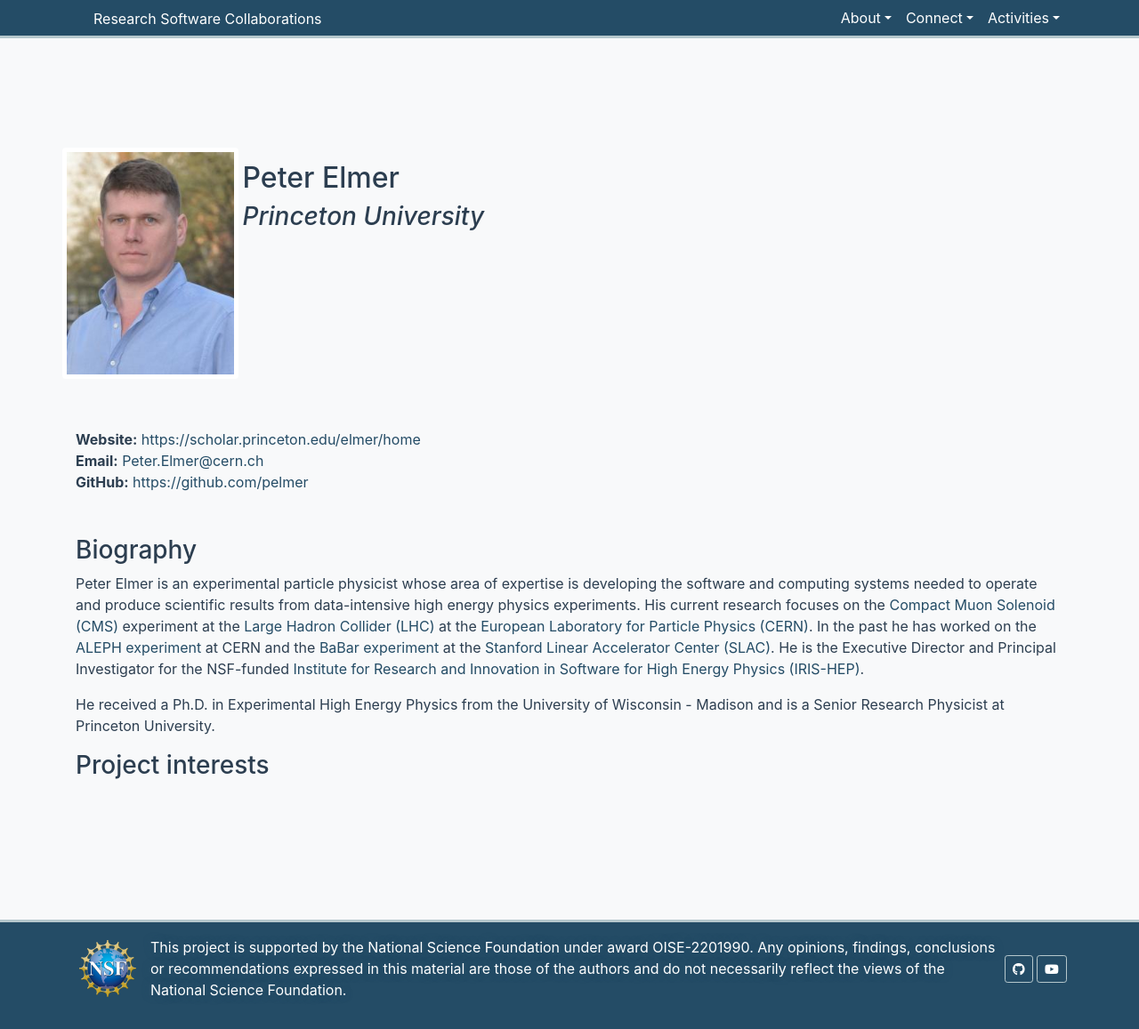
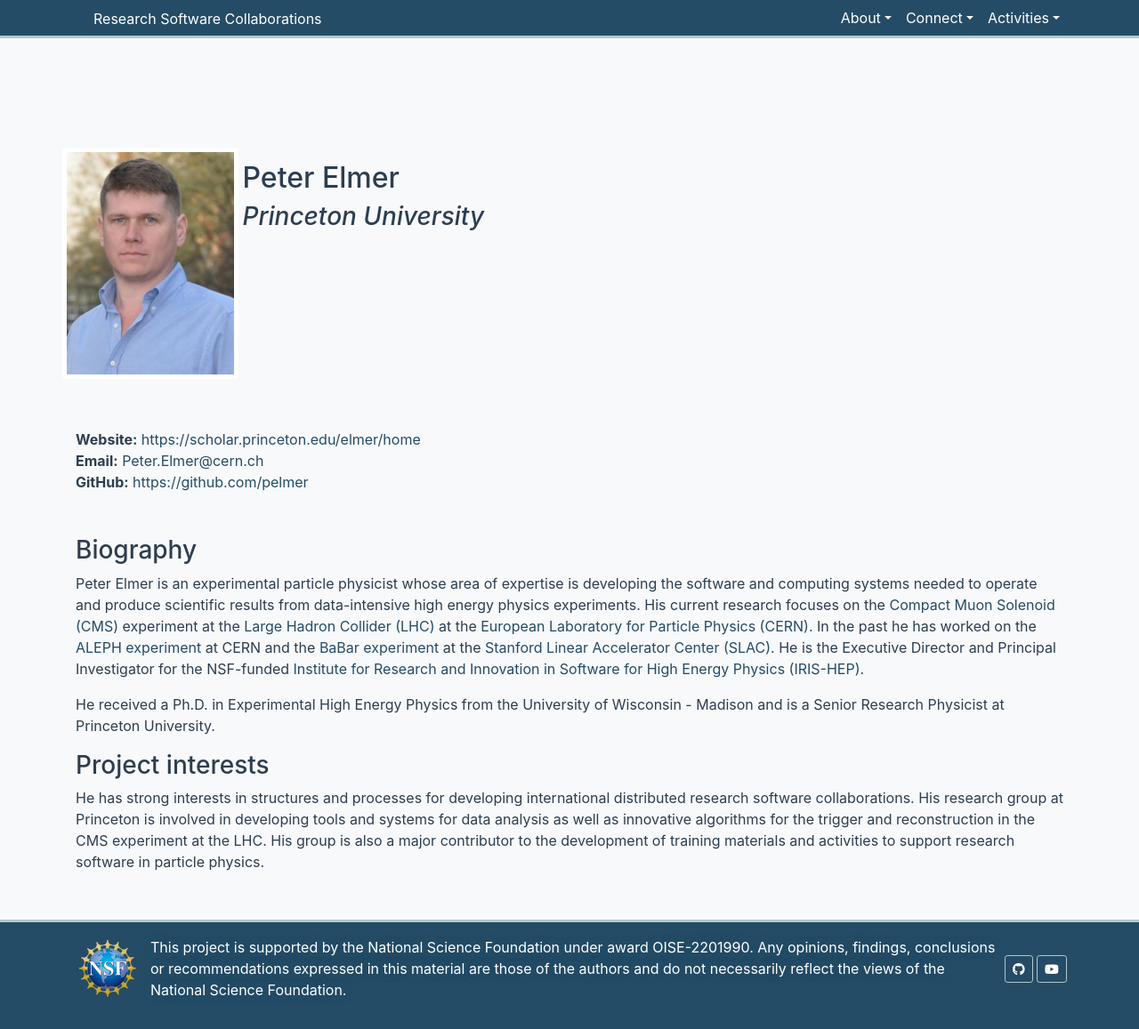
Before and after one commit to research-software-collaborations/research-software-collaborations.github.io, a Jekyll site: the page built from _collaborators/pelmer.md, in a window 1280 px wide and 1157 px high. Shown: the whole window at 89% size. Built offline with Jekyll 4.4.1, drawn with Linux system fonts in a browser that asks for light colours; cached includes are drawn as plain includes.

Commit message:
add some interests

```diff
--- a/_collaborators/pelmer.md
+++ b/_collaborators/pelmer.md
@@ -36,3 +36,5 @@ He is the Executive Director and Principal Investigator for the NSF-funded [Inst
 He received a Ph.D. in Experimental High Energy Physics from the University of Wisconsin - Madison and is a Senior Research Physicist at Princeton University.
 
 ### Project interests
+
+  He has strong interests in structures and processes for developing international distributed research software collaborations. His research group at Princeton is involved in developing tools and systems for data analysis as well as innovative algorithms for the trigger and reconstruction in the CMS experiment at the LHC. His group is also a major contributor to the development of training materials and activities to support research software in particle physics.
```
